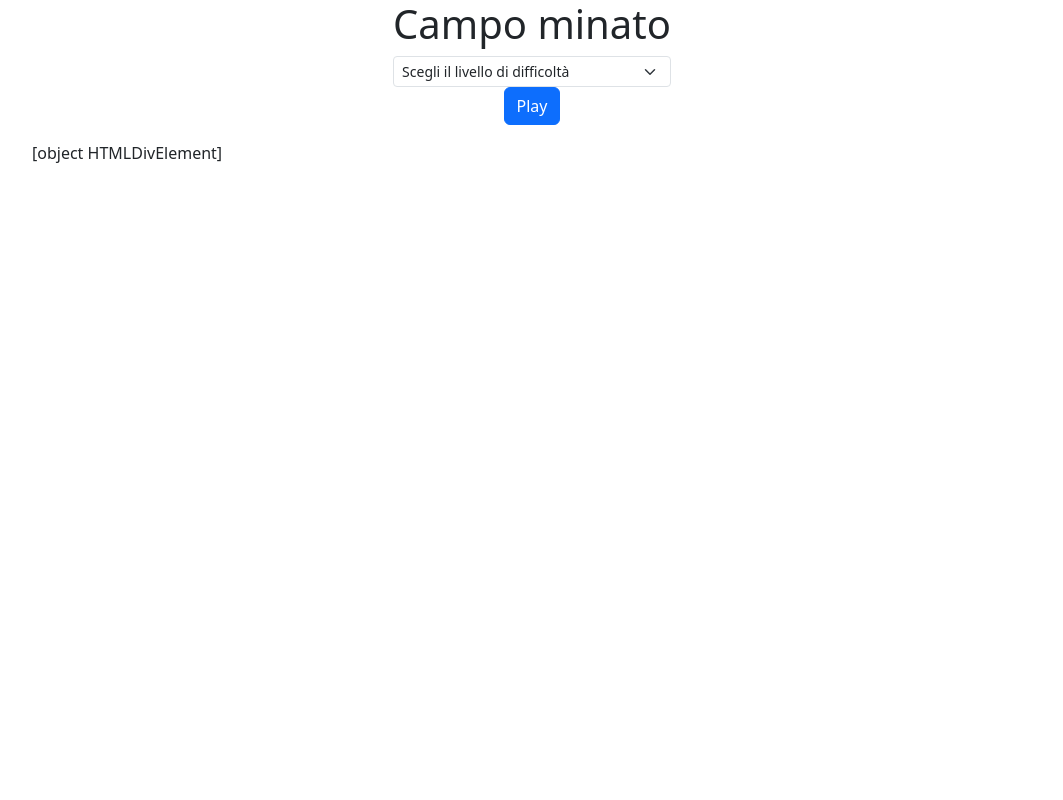
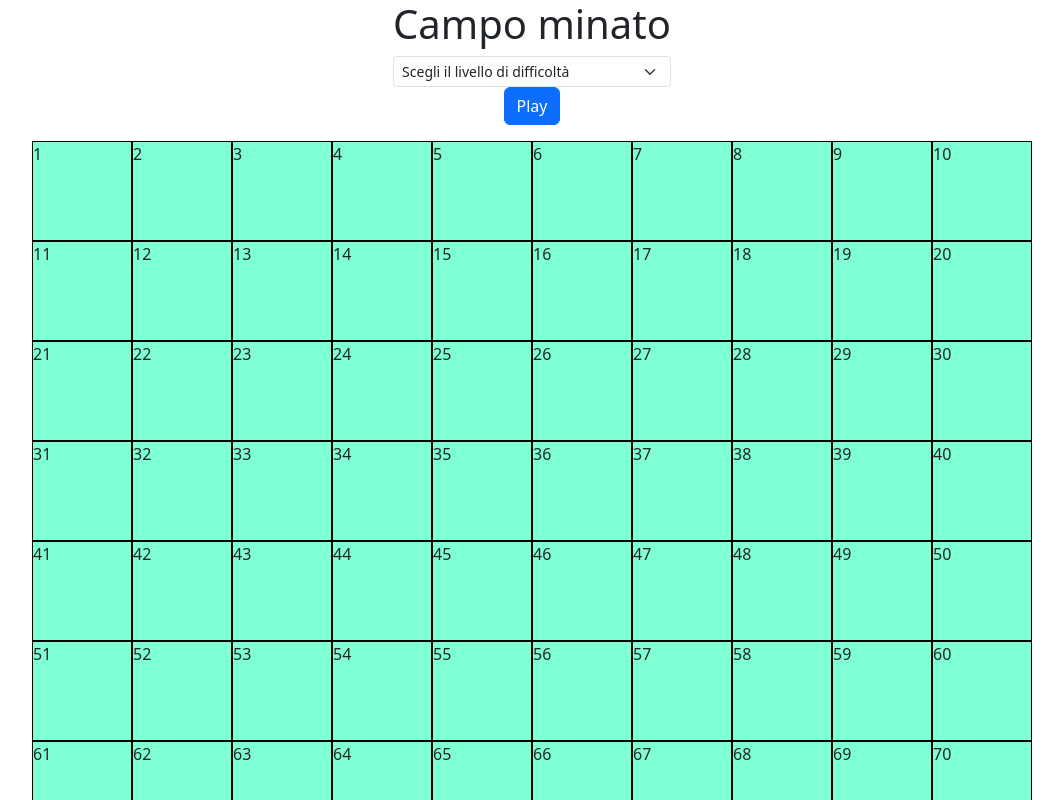
Before and after one commit to alex02r/js-campominato-grid, a plain HTML site: page index.html in a window 1280 px wide. Both pictures are taken after a click on the button "Play". Shown: the top 800 px of the page, without its empty margins (108-1171 px from the left). Drawn offline with nearby package versions, Linux system fonts and the light colour scheme.

Commit message:
[UP]SPOSTATO LA SOLUZIONE NEL README

```diff
--- a/css/style.css
+++ b/css/style.css
@@ -13,4 +13,9 @@
     height: 100px;
     background-color: aquamarine;
     border: 1px solid black;
+
 }
+.clicked{
+    background-color: blue;
+    color: white;
+}
--- a/js/script.js
+++ b/js/script.js
@@ -1,21 +1,3 @@
-/*
-    SOLUZIONE creare una griglia 10x10;
-    1 - aggiungere in html un bottone che permette all'utente di generare la griglia.
-    2 - aggiungere lo scheletro della griglia in html
-    3 - generare la griglia
-        3.1 - creare una funzione che genera le celle createCell()
-            3.1.1 - inizializziamo una costane a cui assegnamo la creazione dell'elemento div.
-            3.1.2 - Alla costante aggiungiamo una classe (dove andiamo a definire le css i parametri della cella).
-            3.1.3 - come return abbiamo la costante.
-        3.2 - creare una funzione che aggiunge le celle nella griglia generateGrid(numCell, element)
-            3.2.1 - ciclo for (let i=0; i<numCell; i++)
-                3.2.2 - inizializziamo una variabile a cui assegnamo la funzione createCell();
-                3.2.3 - a element applichiamo la funzione appendChild(variabile) per creare la cella;
-    4 - inizializziamo una costante a cui assegnamo l'elemento html che deve contenere la griglia.
-    5 - Chiamiamo la funzione per creare la griglia e gli passiamo il numero di celle e la variabile creata prima
-        generateGrid(100, variabile);
-*/
-
 //funzione per creare la cella
 function createCell() {
     //aggiungiamo uun div con classe "cell" nell'html
@@ -26,25 +8,33 @@ function createCell() {
 }
 
 //funzione che crea la griglia
-function generateGrid(CellforRow, element) {
+function generateGrid(CellforRow, container) {
     //creiamo  l'elemento griglia
     const content = document.createElement('div');
     content.classList.add('content-grid');
 
     //calcoliamo che la griglia deve essere un quadrato di n * n
-    let numCell = CellforRow * CellforRow;
-    for (let i = 0; i < numCell; i++) {
+    let cellLength = CellforRow * CellforRow;
+    for (let i = 0; i < cellLength; i++) {
         //creiamo la cella
         let cell = createCell();
         //la aggiungiamo a element
-        cell.innerText = i+1;
+        let numCell = i+1;
+        cell.innerText = numCell;
 
-        content.innerHTML = cell;
+        //bonus click
+        cell.addEventListener('click', function(){
+            this.classList.toggle('clicked');
+            console.log(`Hai clicatto la casella ${numCell}`);
+        });
+
+        content.appendChild(cell);
     }
     //caclolare la dimensione della width della griglia
     content.style.setProperty('width', `calc(100px * ${CellforRow})`);
     //aggiungiamo la griglia creata al div grid
-    element.appendChild(content);
+    container.appendChild(content);
+    console.log(content);
 }
 
 const grid = document.getElementById('grid');
@@ -76,5 +66,6 @@ paly.addEventListener('click', function(){
             //di defoult è facile
             cell_row = 10;
     }
+    grid.innerHTML="";
     generateGrid(cell_row, grid);
 });
```
Also changed, not shown: 1 other file.
